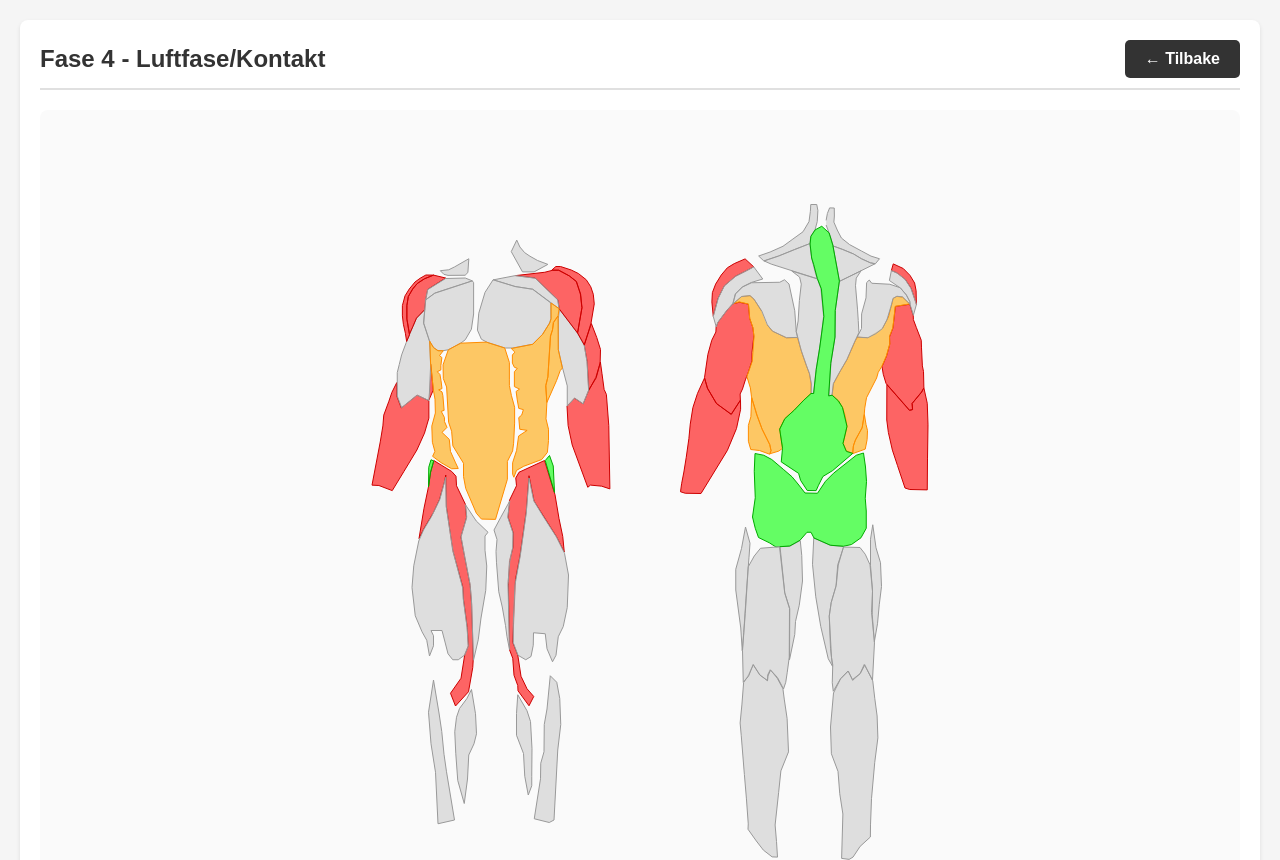
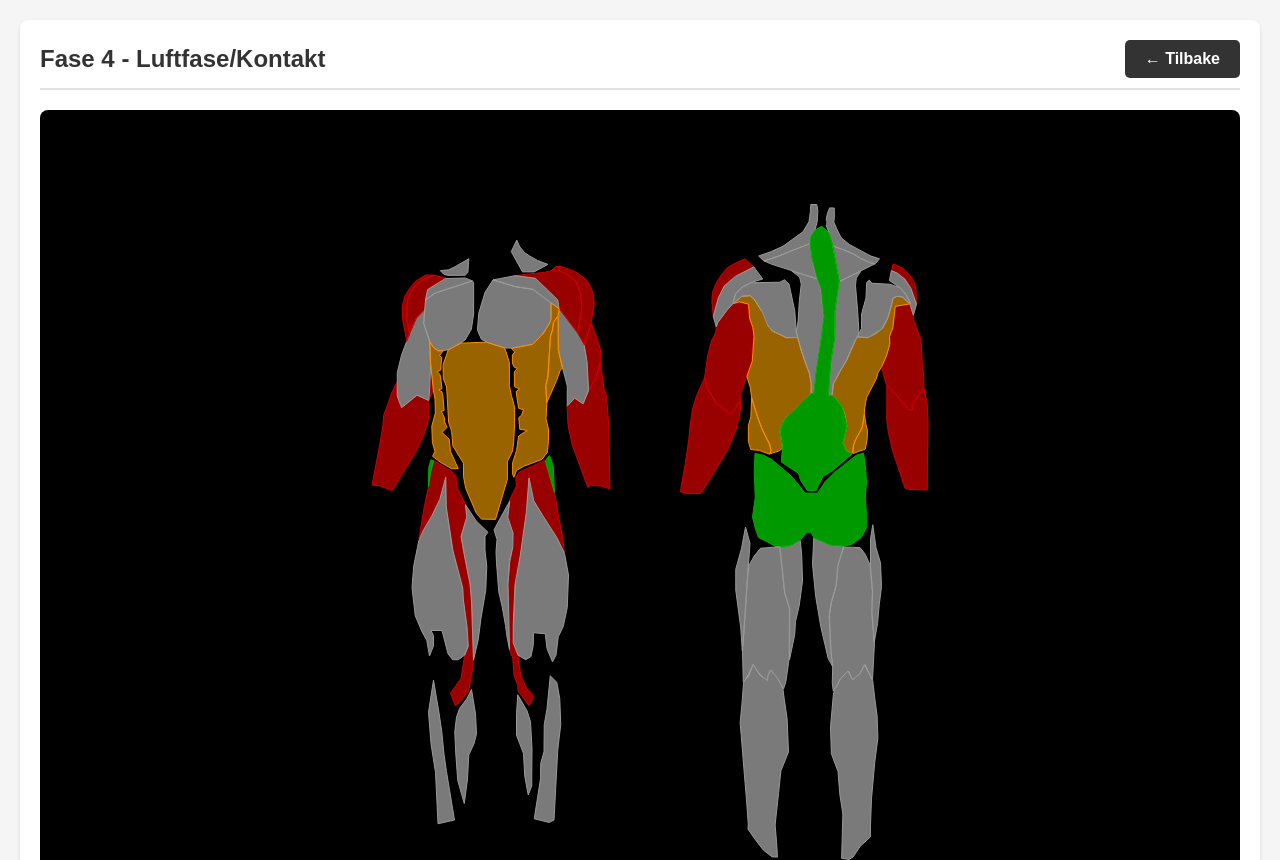
Before and after one commit to domest-9/keeper-save, a plain HTML site: page fase4.html in a window 1280 px wide. Shown: the top 860 px of the page. Drawn offline with Linux system fonts and the light colour scheme.

Commit message:
Update fase4.html

```diff
--- a/fase4.html
+++ b/fase4.html
@@ -36,7 +36,7 @@
             justify-content: center;
             align-items: center;
             padding: 20px;
-            background: #fafafa;
+            background: #000000;
             border-radius: 8px;
         }
 
```
